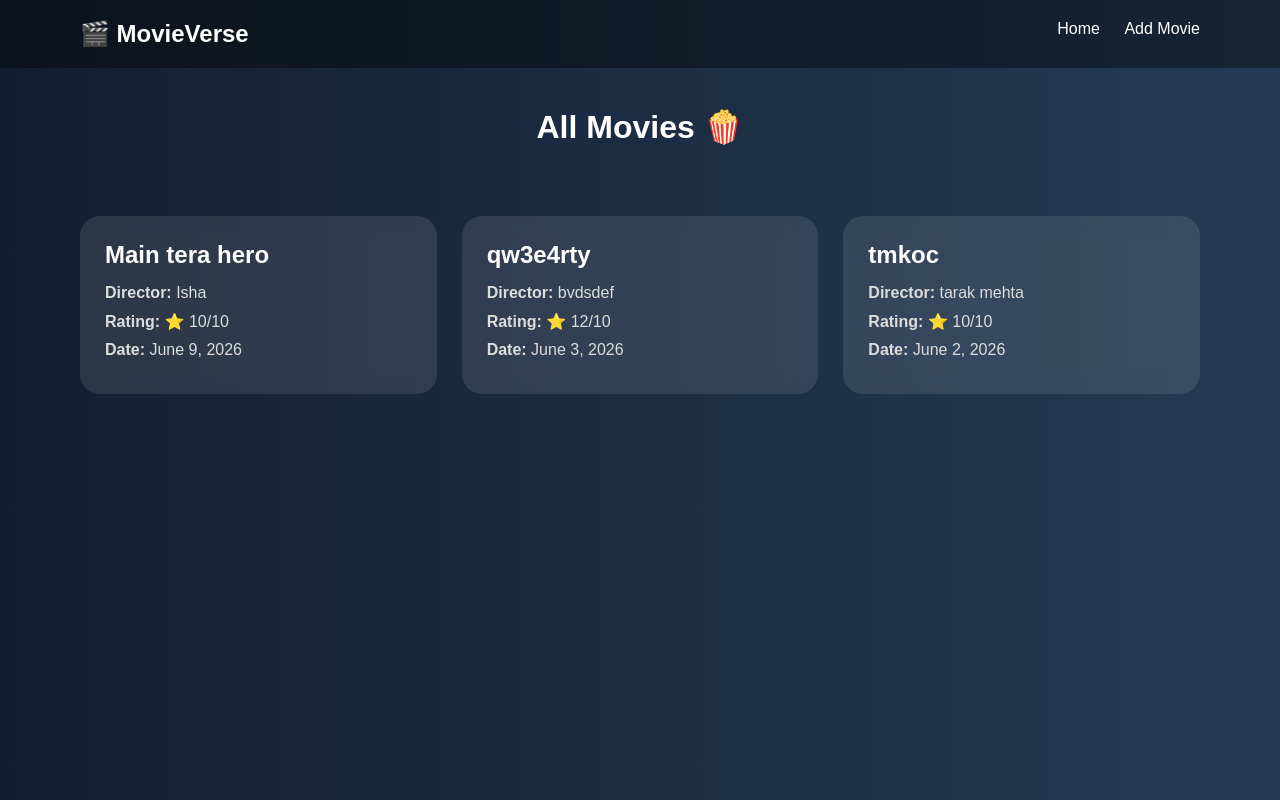
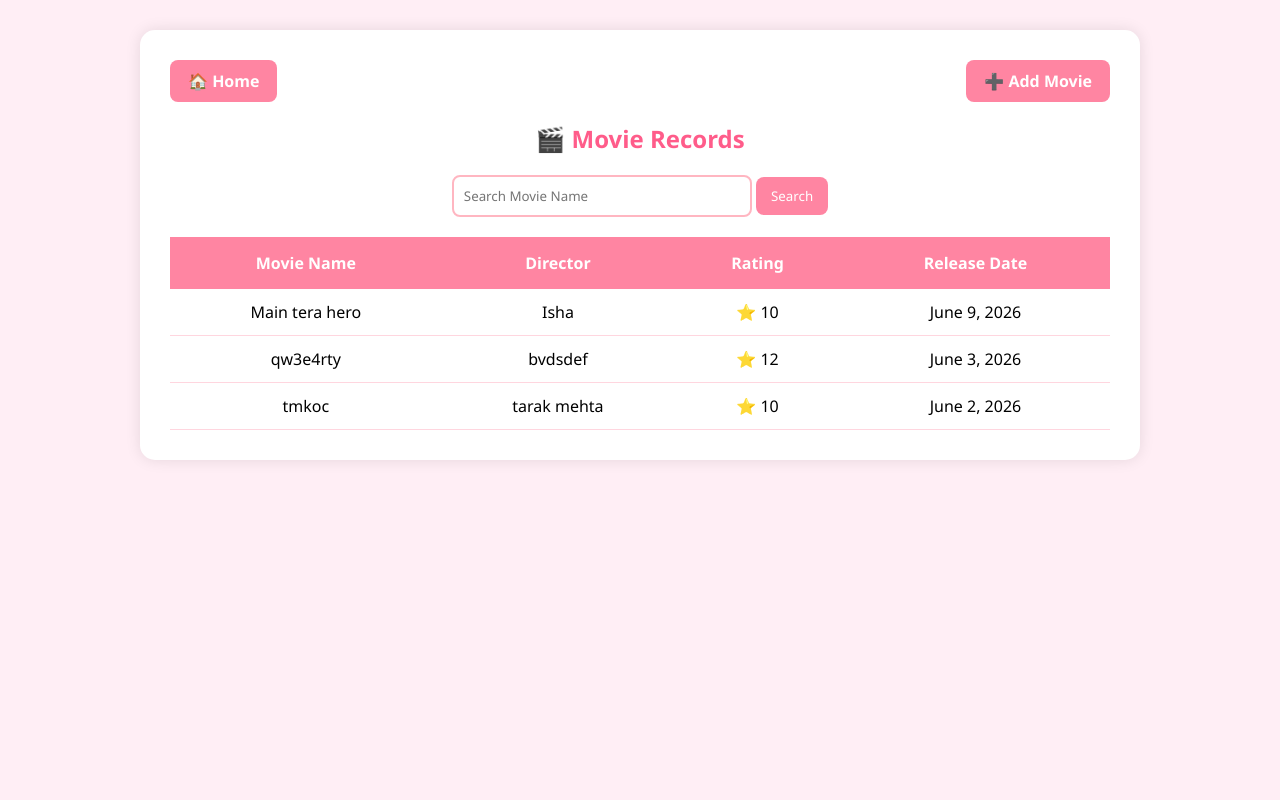
Before and after one commit to ishaagarwal18/Django, a Django app: template bookmyshow/bsm/templates/show.html in a window 1280 px wide. Run offline with Django 5.2, Linux system fonts and the light colour scheme; the template is opened without the code that fills it: values that come from a table or form of the project are taken from there, others are empty; data comes from the database, SQL or seed files in the repository.

Commit message:
Html update

```diff
--- a/bookmyshow/bsm/templates/show.html
+++ b/bookmyshow/bsm/templates/show.html
@@ -1,115 +1,139 @@
 <!DOCTYPE html>
-<html>
+<html lang="en">
 <head>
-    <title>Show Movies</title>
+    <meta charset="UTF-8">
+    <meta name="viewport" content="width=device-width, initial-scale=1.0">
+    <title>Movie Records</title>
 
     <style>
-
         *{
             margin:0;
             padding:0;
             box-sizing:border-box;
-            font-family:Arial,sans-serif;
+            font-family:'Segoe UI',sans-serif;
         }
 
         body{
-            background:linear-gradient(to right,#141e30,#243b55);
-            color:white;
-            min-height:100vh;
-        }
-
-        nav{
-            display:flex;
-            justify-content:space-between;
-            padding:20px 80px;
-            background:rgba(0,0,0,0.4);
-        }
-
-        nav a{
-            color:white;
-            text-decoration:none;
-            margin-left:20px;
-        }
-
-        h1{
-            text-align:center;
-            margin:40px 0;
+            background:#ffeef5;
+            padding:30px;
         }
 
         .container{
-            display:grid;
-            grid-template-columns:repeat(auto-fit,minmax(300px,1fr));
-            gap:25px;
-            padding:30px 80px;
+            max-width:1000px;
+            margin:auto;
+            background:white;
+            padding:30px;
+            border-radius:15px;
+            box-shadow:0 0 15px rgba(0,0,0,0.1);
         }
 
-        .movie-card{
-            background:rgba(255,255,255,0.1);
-            padding:25px;
-            border-radius:20px;
-            backdrop-filter:blur(10px);
-            transition:0.4s;
-            animation:slide 1s ease;
+        .top{
+            display:flex;
+            justify-content:space-between;
+            margin-bottom:20px;
         }
 
-        .movie-card:hover{
-            transform:translateY(-10px);
+        .btn{
+            text-decoration:none;
+            background:#ff85a2;
+            color:white;
+            padding:10px 18px;
+            border-radius:8px;
+            font-weight:bold;
         }
 
-        .movie-card h2{
-            margin-bottom:15px;
+        .btn:hover{
+            background:#ff5c8a;
         }
 
-        .movie-card p{
-            margin:10px 0;
-            color:#ddd;
+        h2{
+            text-align:center;
+            color:#ff5c8a;
+            margin-bottom:20px;
         }
 
-        @keyframes slide{
-            from{
-                opacity:0;
-                transform:translateY(40px);
-            }
-
-            to{
-                opacity:1;
-                transform:translateY(0);
-            }
+        table{
+            width:100%;
+            border-collapse:collapse;
         }
 
+        th{
+            background:#ff85a2;
+            color:white;
+            padding:15px;
+        }
+
+        td{
+            text-align:center;
+            padding:12px;
+            border-bottom:1px solid #ffd6df;
+        }
+
+        tr:hover{
+            background:#fff4f7;
+        }
+
+        .search-form{
+            text-align:center;
+            margin-bottom:20px;
+        }
+
+        .search-form input{
+            padding:10px;
+            width:300px;
+            border:2px solid #ffb6c1;
+            border-radius:8px;
+        }
+
+        .search-form button{
+            padding:10px 15px;
+            background:#ff85a2;
+            color:white;
+            border:none;
+            border-radius:8px;
+            cursor:pointer;
+        }
     </style>
 </head>
-
 <body>
-
-<nav>
-    <h2>🎬 MovieVerse</h2>
-
-    <div>
-        <a href="{% url 'home' %}">Home</a>
-        <a href="{% url 'add' %}">Add Movie</a>
-    </div>
-</nav>
-
-<h1>All Movies 🍿</h1>
 
 <div class="container">
 
-    {% for i in movies %}
-
-    <div class="movie-card">
-
-        <h2>{{i.name}}</h2>
-
-        <p><strong>Director:</strong> {{i.director}}</p>
-
-        <p><strong>Rating:</strong> ⭐ {{i.rating}}/10</p>
-
-        <p><strong>Date:</strong> {{i.date}}</p>
-
+    <div class="top">
+        <a href="{% url 'home' %}" class="btn">🏠 Home</a>
+        <a href="{% url 'add' %}" class="btn">➕ Add Movie</a>
     </div>
 
-    {% endfor %}
+    <h2>🎬 Movie Records</h2>
+
+    <form method="GET" action="{% url 'show' %}" class="search-form">
+        <input type="text" name="search" placeholder="Search Movie Name">
+        <button type="submit">Search</button>
+    </form>
+
+    <table>
+        <tr>
+            <th>Movie Name</th>
+            <th>Director</th>
+            <th>Rating</th>
+            <th>Release Date</th>
+        </tr>
+
+        {% for i in d1 %}
+        <tr>
+            <td>{{ i.name }}</td>
+            <td>{{ i.director }}</td>
+            <td>⭐ {{ i.rating }}</td>
+            <td>{{ i.date }}</td>
+        </tr>
+
+        {% empty %}
+        <tr>
+            <td colspan="4">No Movies Found</td>
+        </tr>
+        {% endfor %}
+
+    </table>
 
 </div>
 
```
Also changed, not shown: bookmyshow/bsm/templates/add.html (+55 -82 lines), bookmyshow/bsm/templates/home.html (+61 -57 lines).
